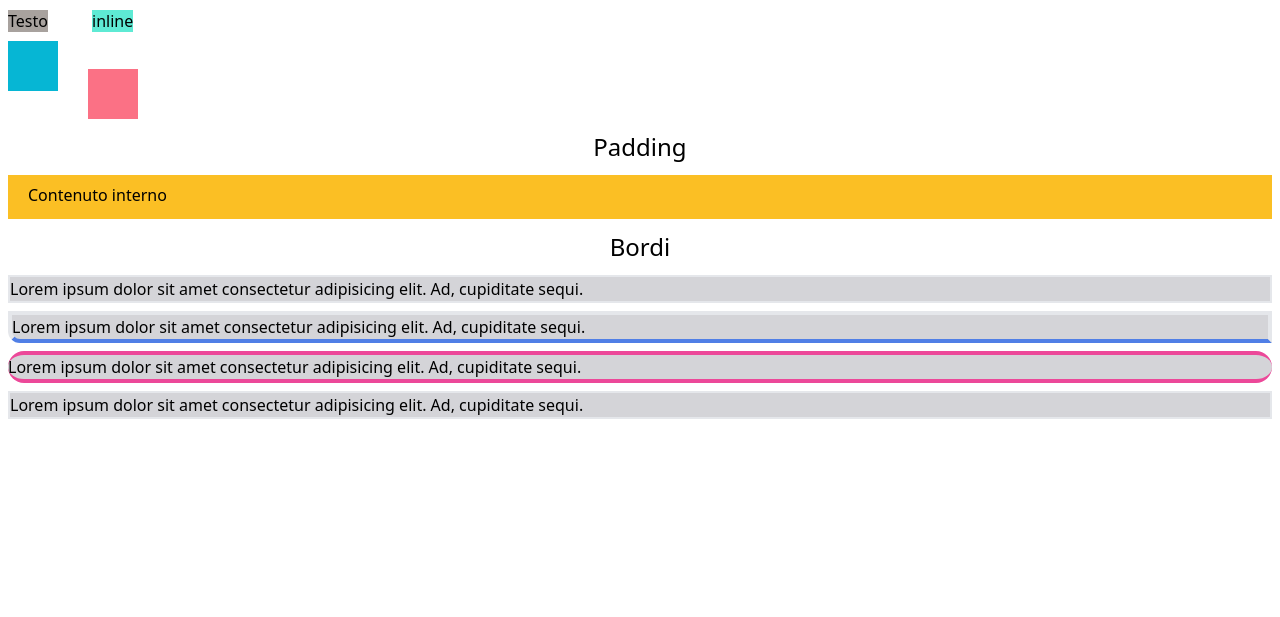
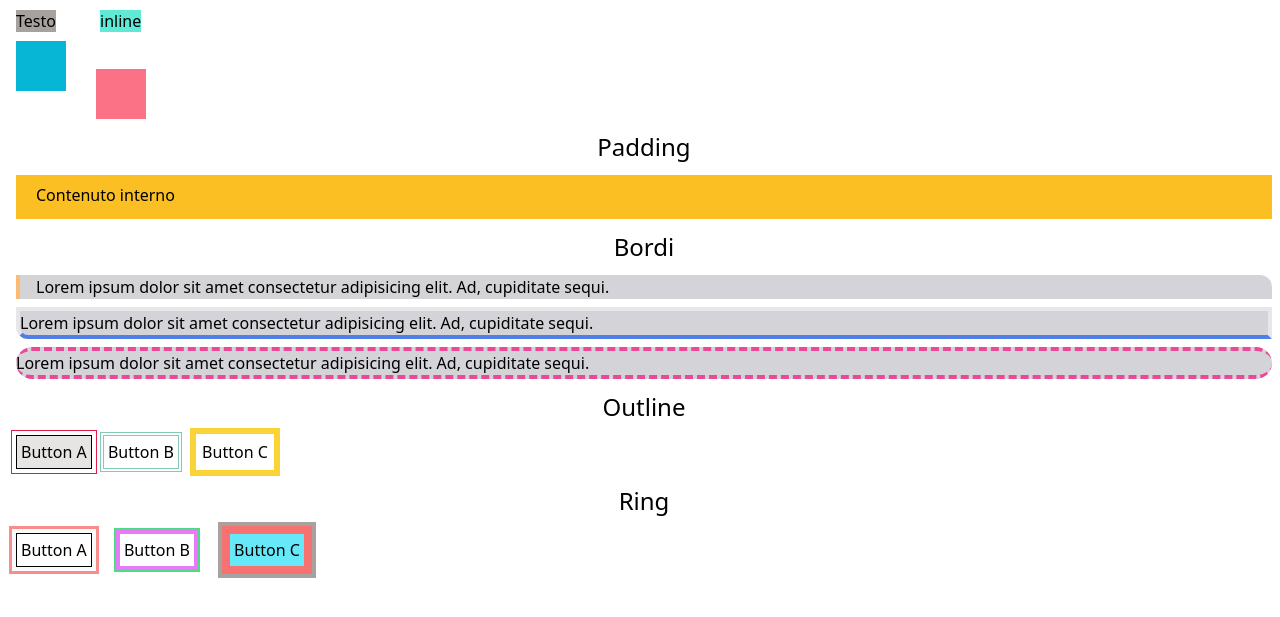
Before and after one commit to Ruma303/tailwind-fundamentals, a plain HTML site: page 5-Spacing/index.html in a window 1280 px wide. Shown: the part 123-740 px from the top of the page. Drawn offline with nearby package versions, Linux system fonts and the light colour scheme.

Commit message:
lezione 5 ok

```diff
--- a/5-Spacing/index.html
+++ b/5-Spacing/index.html
@@ -1,34 +1,46 @@
 <!DOCTYPE html>
 <html lang="en">
+
 <head>
     <meta charset="UTF-8">
     <meta name="viewport" content="width=device-width, initial-scale=1.0">
     <title>Live coding: 5-spacing</title>
     <script src="https://cdn.tailwindcss.com"></script>
 </head>
-<body class="p-2">
+
+<body class="p-2 mb-8 ms-2">
 
     <h1 class="text-5xl text-center mb-8">Sizing</h1>
 
     <h2 class="text-2xl text-center my-3">Margini</h2>
-        <span class="bg-stone-400 me-10">Testo</span>
-        <span class="bg-teal-300">inline</span>
-        <div class="bg-cyan-500 w-[50px] h-[50px] my-2"></div>
-        <div class="bg-rose-400 w-[50px] h-[50px] ms-20 -mt-[30px]"></div>
+    <span class="bg-stone-400 me-10">Testo</span>
+    <span class="bg-teal-300">inline</span>
+    <div class="bg-cyan-500 w-[50px] h-[50px] my-2"></div>
+    <div class="bg-rose-400 w-[50px] h-[50px] ms-20 -mt-[30px]"></div>
 
     <h2 class="text-2xl text-center my-3">Padding</h2>
     <div class="bg-amber-400 px-5 pt-2 pb-3">Contenuto interno</div>
 
     <h2 class="text-2xl text-center my-3">Bordi</h2>
-    <p class="my-2 bg-zinc-300 border-2">Lorem ipsum dolor sit amet consectetur adipisicing elit. Ad, cupiditate sequi.</p>
-
-    <p class="my-2 bg-zinc-300 border-4 border-b-blue-600/75 rounded-bl-xl">Lorem ipsum dolor sit amet consectetur adipisicing elit. Ad, cupiditate sequi.</p>
-
-    <p class="my-2 bg-zinc-300 border-y-4 border-pink-500 rounded-full">Lorem ipsum dolor sit amet consectetur adipisicing elit. Ad, cupiditate sequi.</p>
-
-    <p class="my-2 bg-zinc-300 border-2">Lorem ipsum dolor sit amet consectetur adipisicing elit. Ad, cupiditate sequi.</p>
+    <p class=" ps-4 my-2 bg-zinc-300 border-s-4 border-orange-300 rounded-tr-xl ">
+        Lorem ipsum dolor sit amet consectetur adipisicing elit. Ad, cupiditate sequi.</p>
+    <p class="my-2 bg-zinc-300 border-4 border-b-blue-600/75 rounded-bl-xl">
+        Lorem ipsum dolor sit amet consectetur adipisicing elit. Ad, cupiditate sequi.</p>
+    <p class="my-2 bg-zinc-300 border-y-4 border-pink-500 rounded-2xl border-dashed">
+        Lorem ipsum dolor sit amet consectetur adipisicing elit. Ad, cupiditate sequi.</p>
 
 
+    <h2 class="text-2xl text-center my-3">Outline</h2>
+    <button class="p-1 mr-2 bg-stone-200 border-[1px] border-black outline outline-1 outline-rose-600 outline-offset-4">Button A</button>
+    <button class="p-1 mr-4 outline outline-4 outline-emerald-600/50 outline-double">Button B</button>
+    <button class="p-1 outline outline-offset-2 outline-[.4em] outline-yellow-400/[.85]">Button C</button>
+
+
+    <h2 class="text-2xl text-center my-4">Ring</h2>
+    <button class="p-1 mr-2 ring ring-red-400/[.80] ring-offset-4 ring-offset-slate-50 border-[1px] border-black">Button A</button>
+    <button class="p-1 mx-4 ring-2 ring-green-400 ring-offset-4 ring-offset-fuchsia-400">Button B</button>
+    <button class="p-1 mx-4 bg-cyan-300 ring-4 ring-stone-400 ring-offset-8 ring-offset-red-400">Button C</button>
 
 </body>
+
 </html>
```
